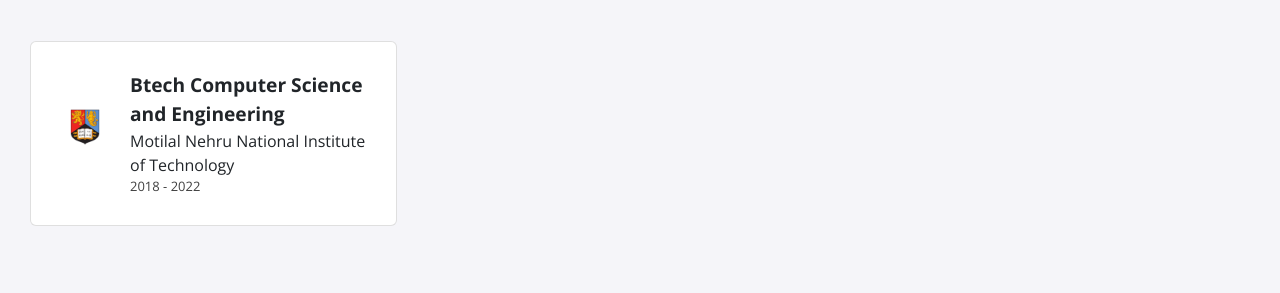
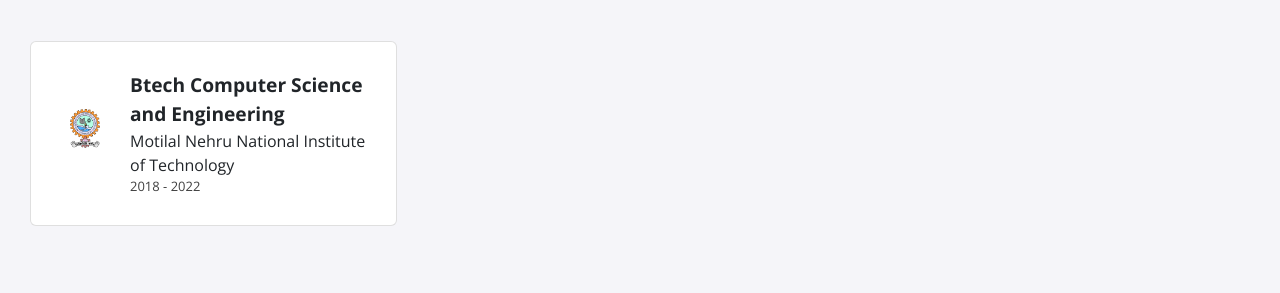
Before and after one commit to samsoldeinstein/samsoldeinstein.github.io, a Jekyll site: the page built from index.html, in a window 1280 px wide. Shown: the part 1099-1392 px from the top of the page. Built offline with Jekyll 4.4.1, drawn with Linux system fonts in a browser that asks for light colours; nearby versions of some CDN libraries.

Commit message:
Update education.yml

```diff
--- a/_data/education.yml
+++ b/_data/education.yml
@@ -1,4 +1,4 @@
 - course: Btech Computer Science and Engineering
   institute: Motilal Nehru National Institute of Technology
   dates: 2018 - 2022
-  logo: uob.png
+  logo: download.png
```
